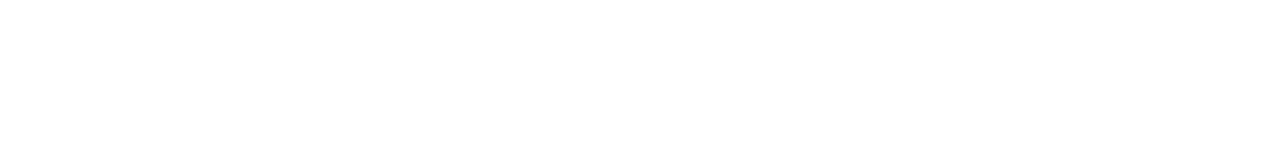
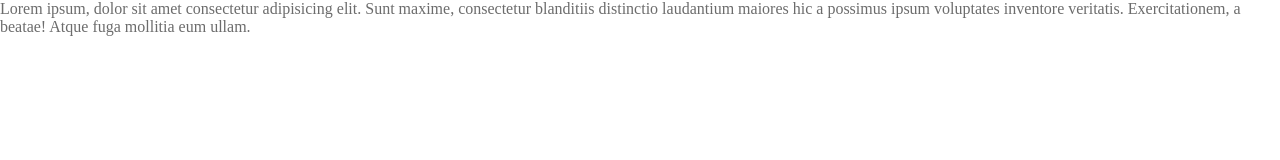
Before and after one commit to ThaisDugois/Travelgram, a plain HTML site: page index.html in a window 1280 px wide. Drawn offline with Linux system fonts and the light colour scheme.

Commit message:
initial style guide (var, cores)

```diff
--- a/index.html
+++ b/index.html
@@ -7,6 +7,7 @@
   <link rel="stylesheet" href="styles/index.css">
 </head>
 <body>
+  <p>Lorem ipsum, dolor sit amet consectetur adipisicing elit. Sunt maxime, consectetur blanditiis distinctio laudantium maiores hic a possimus ipsum voluptates inventore veritatis. Exercitationem, a beatae! Atque fuga mollitia eum ullam.</p>
 
 </body>
 </html>
--- a/styles/global.css
+++ b/styles/global.css
@@ -4,3 +4,19 @@
   padding: 0;
   box-sizing: border-box;
 }
+
+/* variaveis de cor */
+:root {
+  --brand-color: #EF5F4C;
+  --background-color: #FFFFFF;
+  --surface-color: #F5F5F5;
+  --skeleton-color: #D9D9D9;
+  --shape-transparency: #ffffff91;
+  --text-color-primary: #313131;
+  --text-color-secondary: #6C6C6C;
+}
+
+body {
+  color: var(--text-color-secondary);
+  background-color: var(--background-color);
+}
```
Also changed, not shown: assets/AirplaneTilt.svg (added), assets/Image 01.png (added), assets/Image 02.png (added), assets/Image 03.png (added), assets/Image 04.png (added), assets/Image 05.png (added), assets/Image 06.png (added), assets/Image 07.png (added), assets/Image 08.png (added), assets/Image 09.png (added), assets/Image 10.png (added), assets/Image 11.png (added), assets/Image.svg (added), assets/Logo.svg (added), 2 more files, 1 other file.
